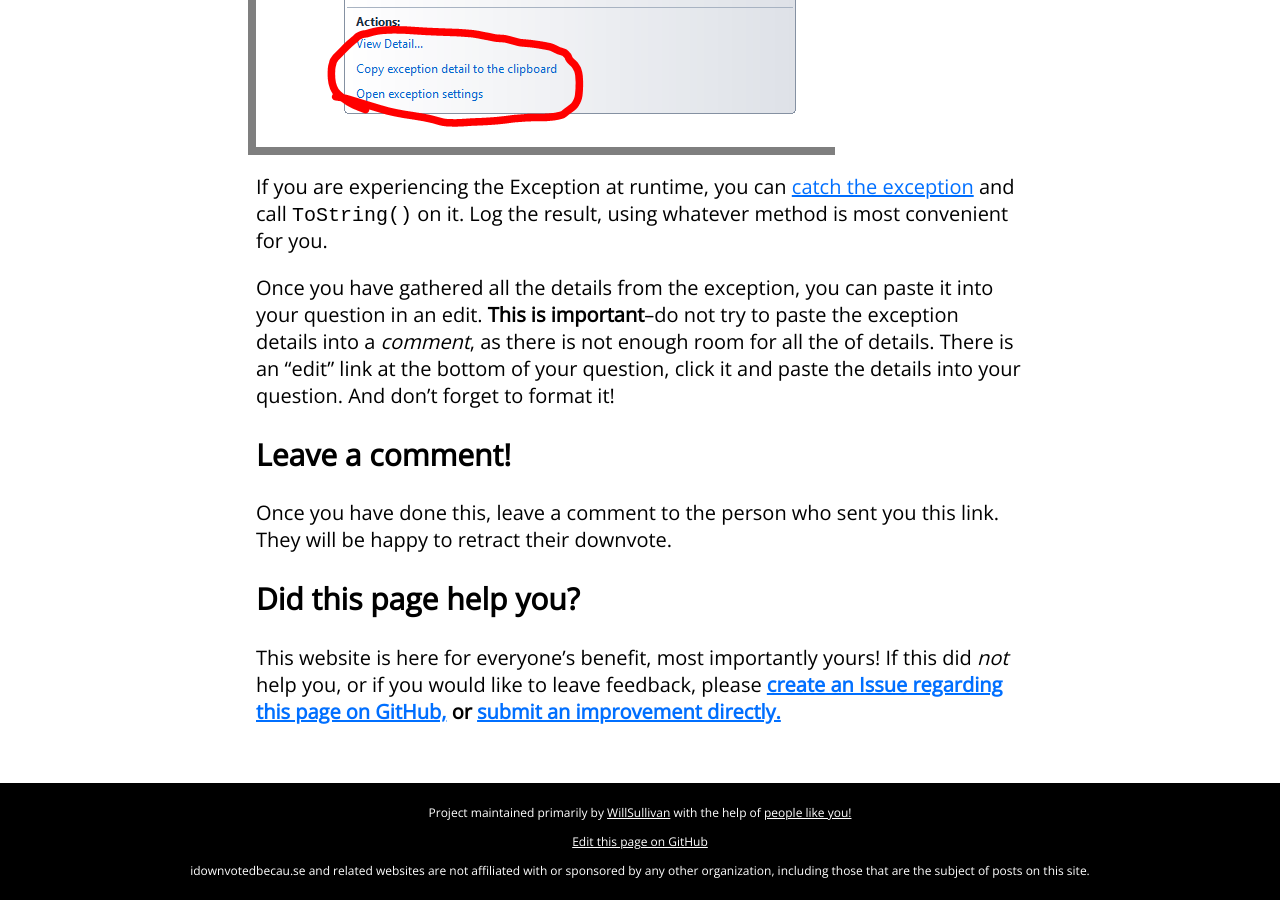
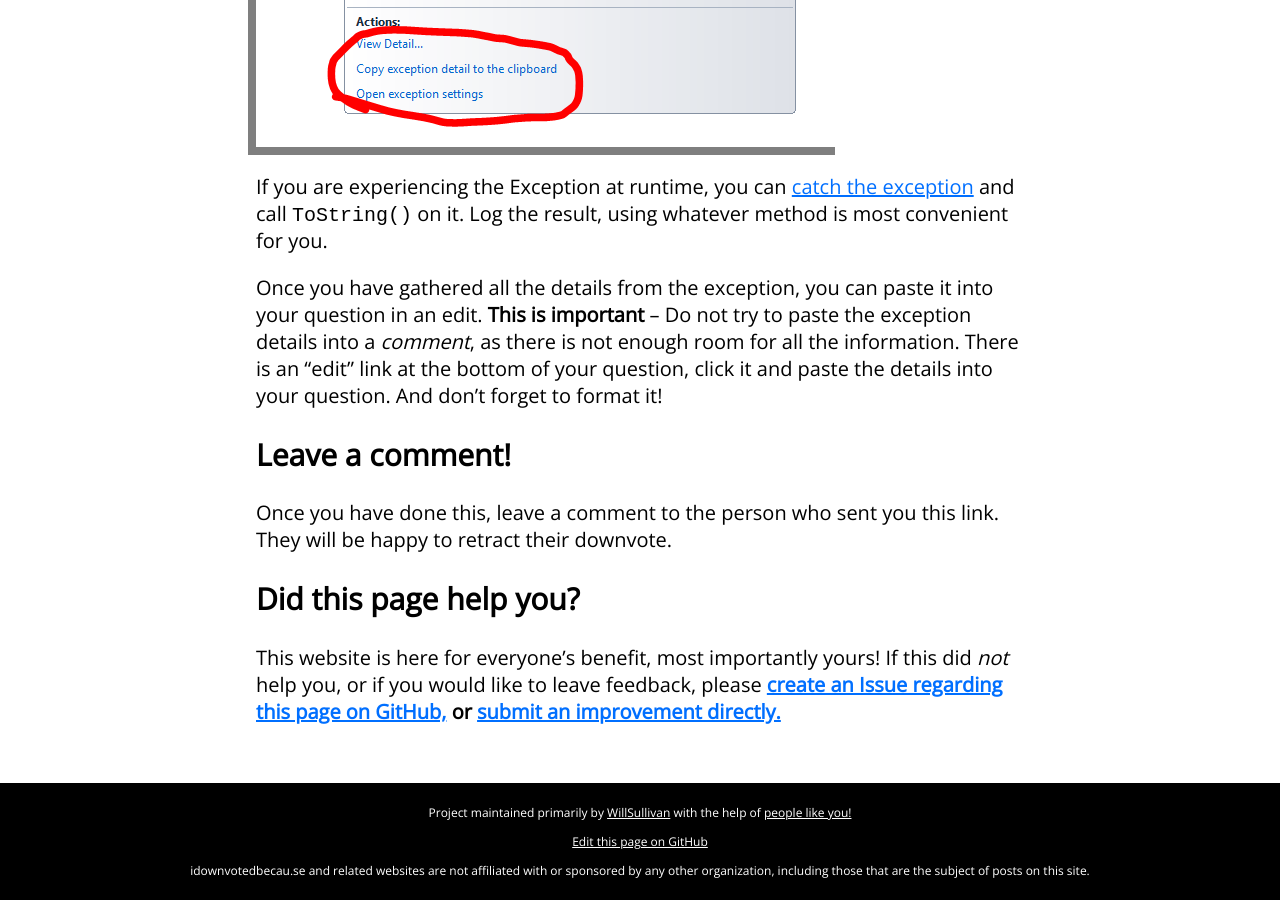
Before and after one commit to WillSullivan/idownvotedbecause, a Jekyll site: the page built from stackoverflow/noexceptiondetails.md, in a window 1280 px wide and 900 px high, scrolled down 1879 px. Built offline with Jekyll 4.4.1, drawn with Linux system fonts in a browser that asks for light colours; comment, search, counter and statistics services are not loaded.

Commit message:
Fixed grammar

```diff
--- a/stackoverflow/noexceptiondetails.md
+++ b/stackoverflow/noexceptiondetails.md
@@ -40,7 +40,7 @@ If you are debugging in Visual Studio, the Exception Helper Dialog contains a li
 
 If you are experiencing the Exception at runtime, you can [catch the exception](https://stackoverflow.com/questions/9526139/how-to-catch-exceptions) and call `ToString()` on it. Log the result, using whatever method is most convenient for you.
 
-Once you have gathered all the details from the exception, you can paste it into your question in an edit. **This is important**--do not try to paste the exception details into a _comment_, as there is not enough room for all the of details. There is an "edit" link at the bottom of your question, click it and paste the details into your question. And don't forget to format it!
+Once you have gathered all the details from the exception, you can paste it into your question in an edit. **This is important** -- Do not try to paste the exception details into a _comment_, as there is not enough room for all the information. There is an "edit" link at the bottom of your question, click it and paste the details into your question. And don't forget to format it!
 
 ## Leave a comment! {#leaveacomment}
 Once you have done this, leave a comment to the person who sent you this link. They will be happy to retract their downvote.
```
